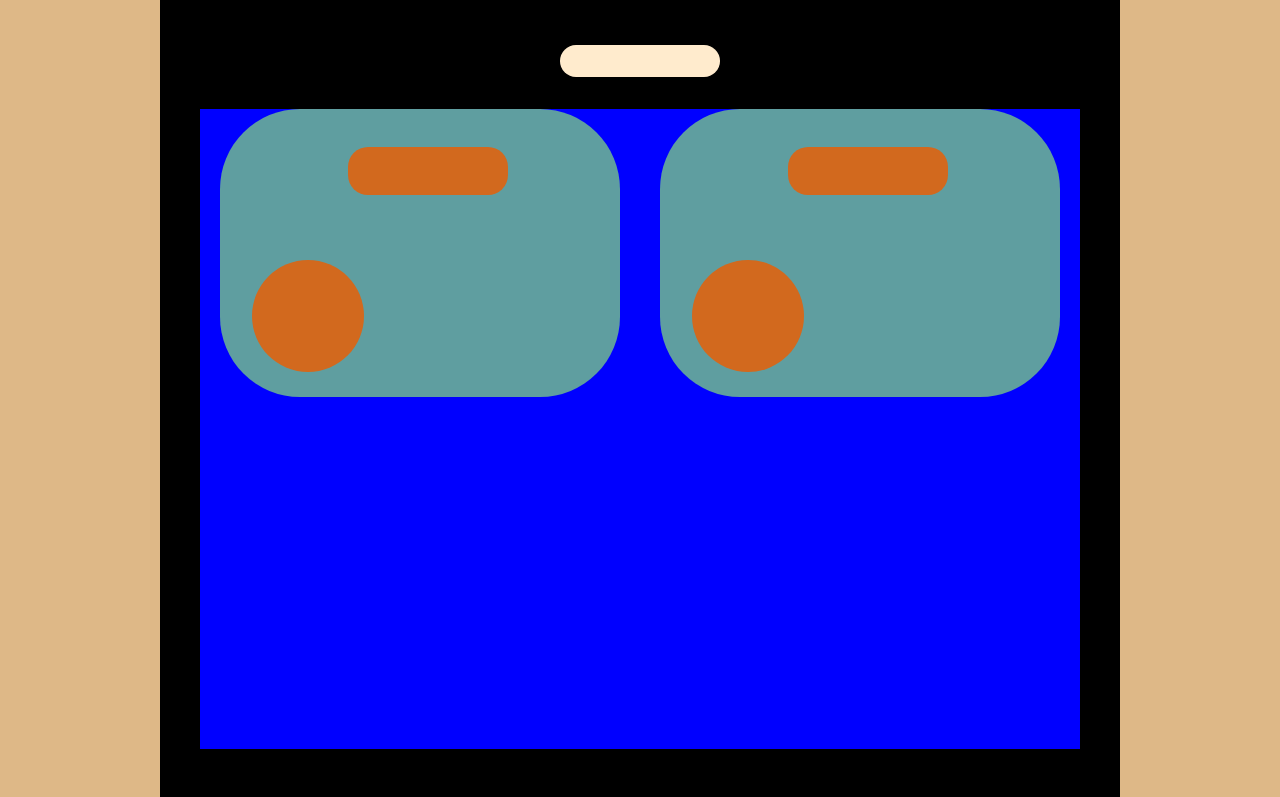
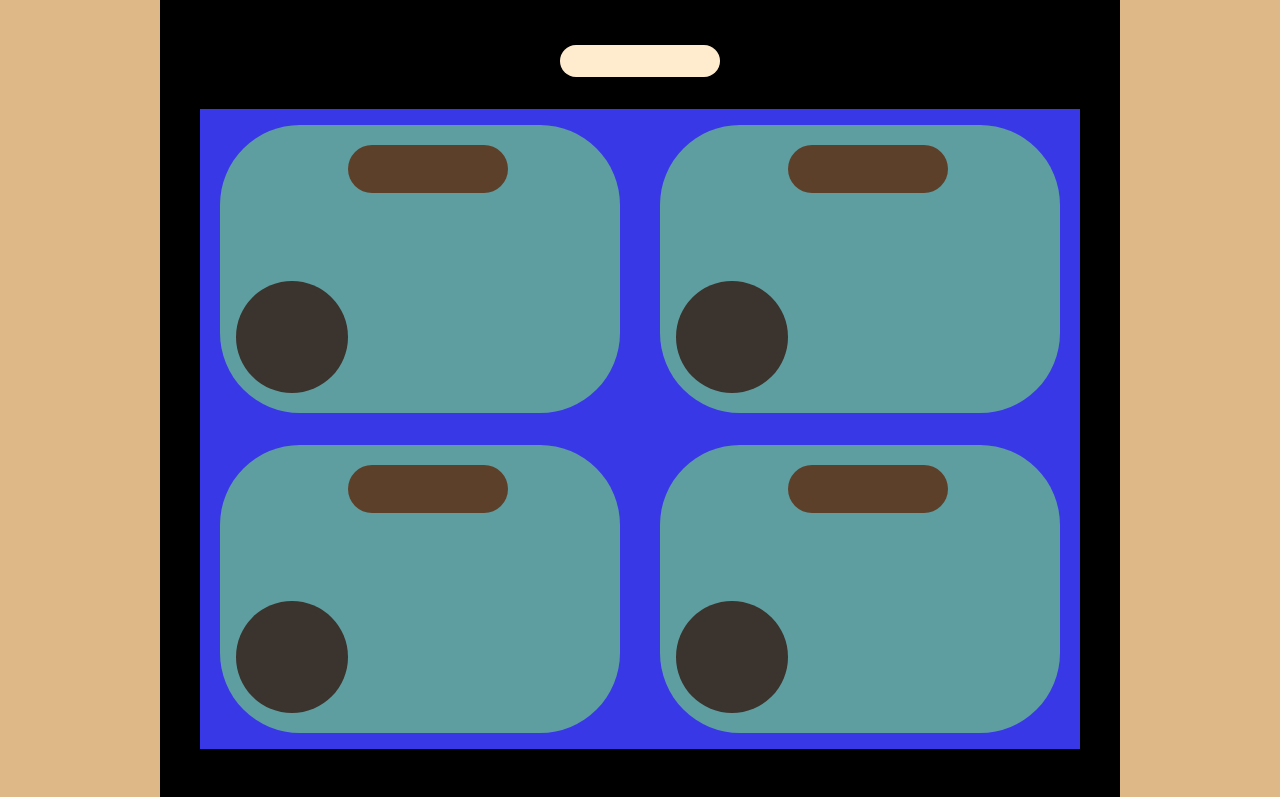
Before and after one commit to marwindacallos/marwindacallos, a plain HTML site: page marwindacallos/marwindacallos/marwindacallos/Portfolio/code/index.html in a window 1280 px wide. Shown: the part 467-1264 px from the top of the page. Drawn offline with nearby package versions, Linux system fonts and the light colour scheme; files that its build step writes are made by us from their sources.

Commit message:
Add files via upload

```diff
--- /dev/null
+++ b/marwindacallos/Coding Challenges Notes/main.js
@@ -0,0 +1,4 @@
+// First Challenge
+var isSquare = function (n) {
+ return Math.sqrt(n) % 1 === 0 ? true : false;
+};
--- a/marwindacallos/marwindacallos/marwindacallos/Portfolio/code/index.html
+++ b/marwindacallos/marwindacallos/marwindacallos/Portfolio/code/index.html
@@ -52,10 +52,30 @@
       <div class="project-title"></div>
       <div class="project-logo"></div>
      </li>
+     <li class="project">
+      <div class="project-title"></div>
+      <div class="project-logo"></div>
+     </li>
+     <li class="project">
+      <div class="project-title"></div>
+      <div class="project-logo"></div>
+     </li>
     </div>
    </div>
   </div>
   <!-- SKILLS -->
+  <div class="skills">
+   <div class="skills-container">
+    <div class="skills-title"></div>
+    <div class="skill-container">
+     <div class="skill">
+      <div class="skill-title"></div>
+      <div class="skill-img"></div>
+      <div class="skill-text"></div>
+     </div>
+    </div>
+   </div>
+  </div>
   <!-- CONTACTS -->
   <!-- FOOTER -->
  </body>
--- a/marwindacallos/marwindacallos/marwindacallos/Portfolio/code/main.scss
+++ b/marwindacallos/marwindacallos/marwindacallos/Portfolio/code/main.scss
@@ -153,11 +153,13 @@ a {
  display: flex;
 }
 .project-container {
- background-color: blue;
+ background-color: rgb(56, 56, 230);
  width: 55rem;
  height: 40rem;
  display: flex;
- justify-content: space-around;
+ align-items: center;
+ flex-wrap: wrap;
+ justify-content: center;
 }
 .project {
  width: 25rem;
@@ -167,20 +169,20 @@ a {
  display: flex;
  flex-direction: column;
  justify-content: space-around;
+ margin: 0 auto;
 }
 .project-title {
- margin-top: 0.8rem;
  width: 10rem;
  height: 3rem;
- border-radius: 20px;
+ border-radius: 40px;
  margin-left: 8rem;
- background-color: chocolate;
+ background-color: rgb(93, 64, 42);
 }
 .project-logo {
- margin-top: 15px;
+ margin-top: 3rem;
  width: 7rem;
  height: 7rem;
  border-radius: 50%;
- margin-left: 2rem;
- background-color: chocolate;
+ margin-left: 1rem;
+ background-color: rgb(59, 51, 45);
 }
```
Also changed, not shown: marwindacallos/Coding Challenges Notes/index.html (added, +11 -0 lines), 2 other files.
